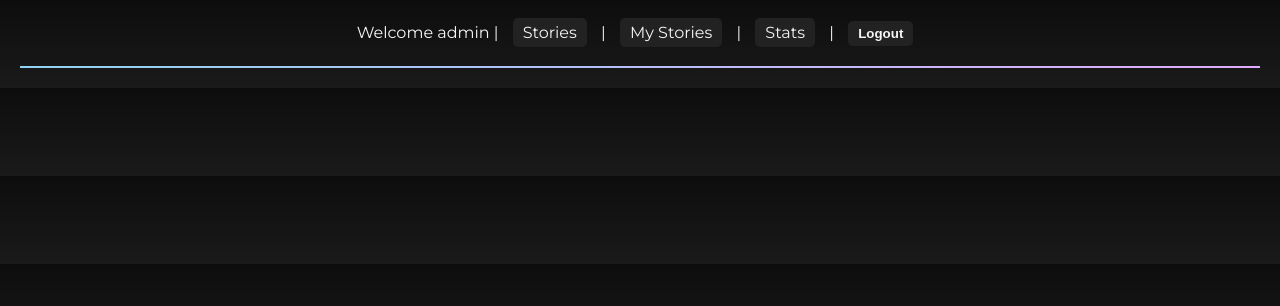
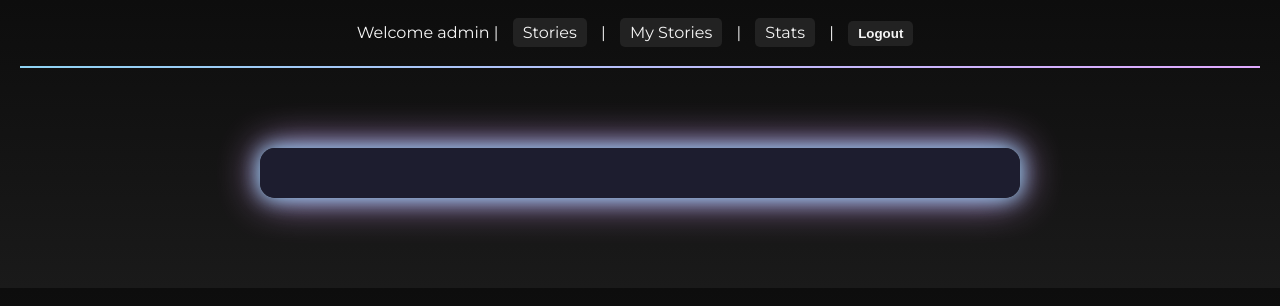
Before and after one commit to AlTAR333/Final-Project-Django-Flask-, a Django app: page /author/story/1/preview/ in a window 1280 px wide. Shown: the top 306 px of the page. Run offline with Django 5.2, Linux system fonts and the light colour scheme; a user stored in the database is signed in; data that the repository does not hold is empty.

Commit message:
New style for playing a story

```diff
--- a/django_web/static/css/style.css
+++ b/django_web/static/css/style.css
@@ -115,6 +115,7 @@ hr {
     margin: 20px 0;
 }
 
+
 /* --- Choices --- */
 .play-choice a {
     display: inline-block;
@@ -133,3 +134,52 @@ hr {
     box-shadow: 0 0 20px #e0aaff, 0 0 40px #8fd3f4;
     transform: translateY(-2px);
 }
+
+/* --- Story page layout --- */
+.story-container {
+    max-width: 800px;
+    margin: 40px auto;
+    padding: 20px;
+    text-align: center;
+}
+
+.story-text {
+    background: rgba(30, 30, 50, 0.9);
+    padding: 25px;
+    border-radius: 15px;
+    margin-bottom: 30px;
+    box-shadow: 0 0 20px #8fd3f4, 0 0 40px #e0aaff;
+    font-size: 1.2em;
+    line-height: 1.6;
+}
+
+.choices-container {
+    display: flex;
+    flex-direction: column;
+    gap: 15px;
+}
+
+.choice-box a {
+    display: block;
+    padding: 12px 20px;
+    border-radius: 10px;
+    background: rgba(143, 211, 244, 0.15);
+    color: #f5f5f5;
+    text-decoration: none;
+    font-weight: bold;
+    transition: all 0.3s ease;
+    box-shadow: 0 0 10px #8fd3f4;
+}
+
+.choice-box a:hover {
+    background: rgba(224, 170, 255, 0.25);
+    box-shadow: 0 0 20px #e0aaff, 0 0 40px #8fd3f4;
+    transform: translateY(-3px);
+}
+
+.ending-box {
+    background: rgba(50, 30, 50, 0.9);
+    padding: 20px;
+    border-radius: 12px;
+    box-shadow: 0 0 15px #e0aaff;
+}
--- a/django_web/stories/templates/gameplay/play_page.html
+++ b/django_web/stories/templates/gameplay/play_page.html
@@ -1,25 +1,33 @@
 {% extends "base.html" %}
 
 {% block content %}
-<h2>{{ page.text }}</h2>
+
+<div class="story-container">
+    <h2>{{ page.story.title }}</h2>
+
+    <div class="story-text">
+        <p>{{ page.text }}</p>
+    </div>
 
     {% if not page.is_ending %}
-<ul>
+        <div class="choices-container">
             {% for choice in page.choices %}
-    <li class="play-choice">
+            <div class="choice-box">
                 <a href="{% url 'play_story' page.story_id choice.next_page_id %}">
                     {{ choice.text }}
                 </a>
-    </li>
+            </div>
             {% endfor %}
-</ul>
+        </div>
     {% else %}
-<p>Fin de l’histoire !</p>
-
+        <div class="ending-box">
+            <p>End of the story.</p>
             {% if page.ending_label %}
                 <p><strong>Ending:</strong> {{ page.ending_label }}</p>
             {% endif %}
+            <a href="{% url 'story_list' %}">Retour aux histoires</a>
+        </div>
+    {% endif %}
+</div>
 
-<a href="{% url 'story_list' %}">Retour aux histoires</a>
-{% endif %}
 {% endblock %}
--- a/django_web/web/settings.py
+++ b/django_web/web/settings.py
@@ -122,7 +122,7 @@ USE_TZ = True
 # https://docs.djangoproject.com/en/6.0/howto/static-files/
 
 
-STATIC_URL = 'static/'
+STATIC_URL = '/static/'
 STATICFILES_DIRS = [
     BASE_DIR / "static",
 ]
```
Also changed, not shown: django_web/db.sqlite3. Lines whose indentation alone changed are shown as unchanged.
